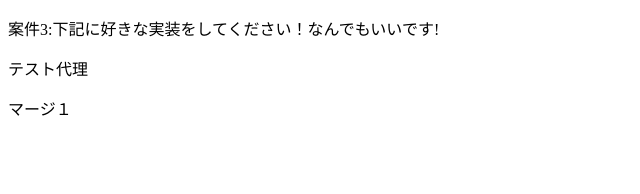
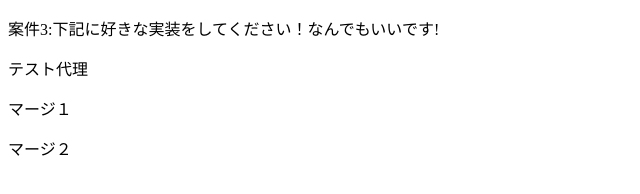
Before and after one commit to PracticeGit0727/GitPracTice2, a plain HTML site: page top3.html in a window 1280 px wide. Shown: the full height of the page, 0-640 px from the left. Drawn offline with Linux system fonts and the light colour scheme.

Commit message:
ono2コミット

```diff
--- a/top3.html
+++ b/top3.html
@@ -9,5 +9,6 @@
     <p>案件3:下記に好きな実装をしてください！なんでもいいです!</p>
     <p>テスト代理</p>
     <p>マージ１</p>
+    <p>マージ２</p>
 </body>
 </html>
```
